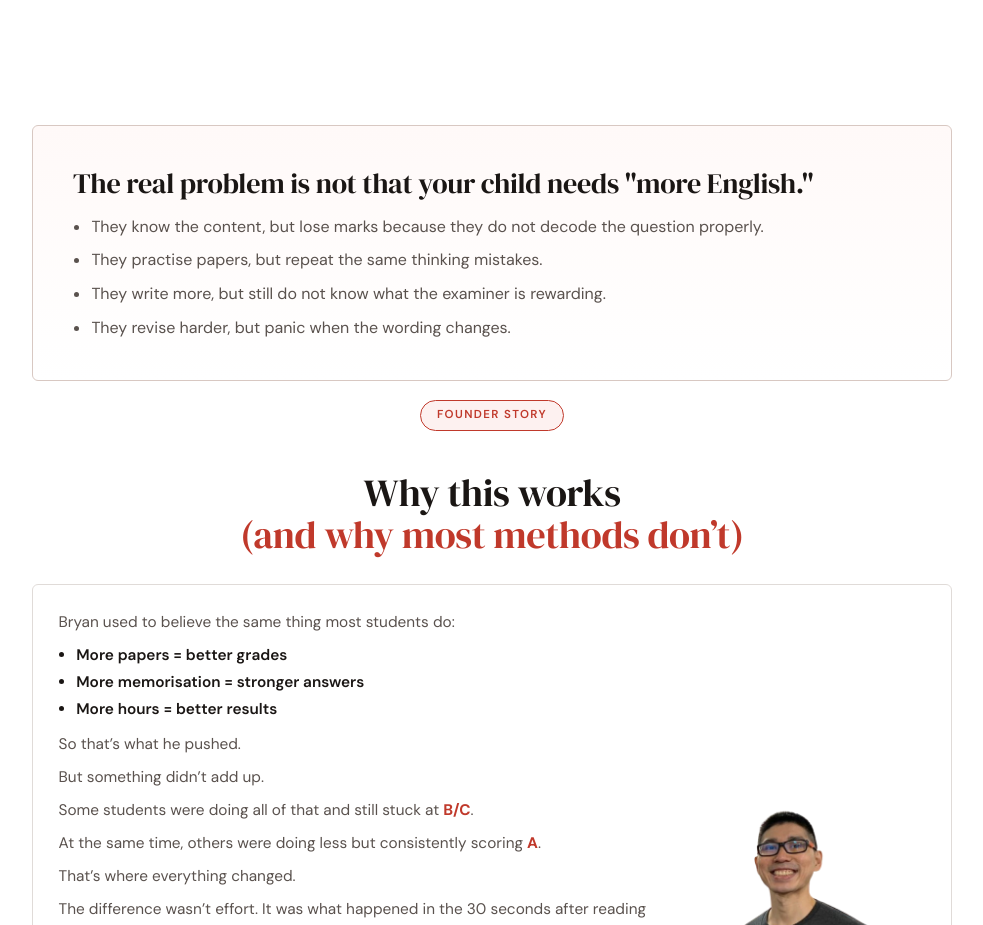
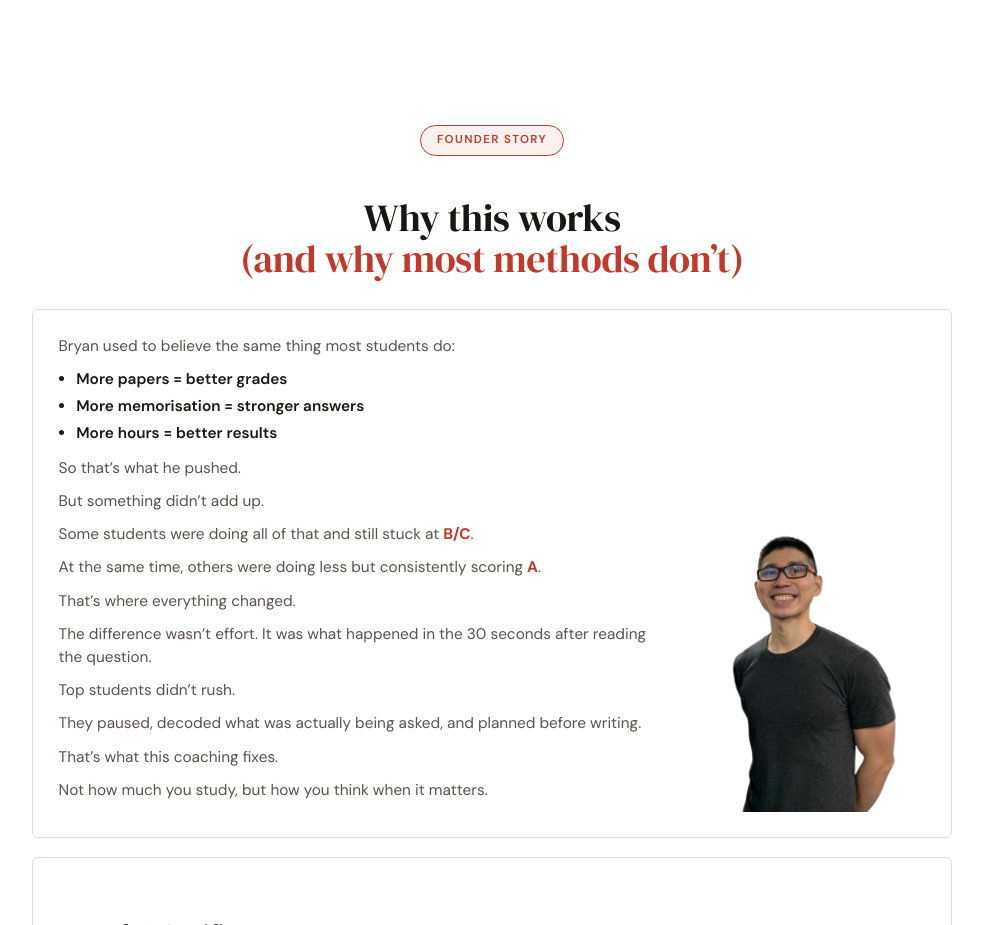
Before and after one commit to zakmero/bryan-coaching-site, a React (Vite) app: page / in a window 1280 px wide. Shown: the part 1960-2885 px from the top of the page, without its empty margins (148-1131 px from the left). Built offline with nearby package versions, Linux system fonts and the light colour scheme.

Commit message:
Remove story pain callout

```diff
--- a/src/AppV2Original.jsx
+++ b/src/AppV2Original.jsx
@@ -141,15 +141,6 @@ const EngagementBand = ({ title, subtitle, cta = PRIMARY_CTA_LABEL }) => (
 const StoryVision = () => (
   <section className="v2-section" id="story">
     <div className="v2-container">
-      <div className="v2-card v2-story-pain v2-animate-fade-up">
-        <h3>The real problem is not that your child needs "more English."</h3>
-        <ul>
-          <li>They know the content, but lose marks because they do not decode the question properly.</li>
-          <li>They practise papers, but repeat the same thinking mistakes.</li>
-          <li>They write more, but still do not know what the examiner is rewarding.</li>
-          <li>They revise harder, but panic when the wording changes.</li>
-        </ul>
-      </div>
 
       <div className="v2-story-section-head">
         <div className="v2-badge v2-animate-fade-up">Founder Story</div>
```
